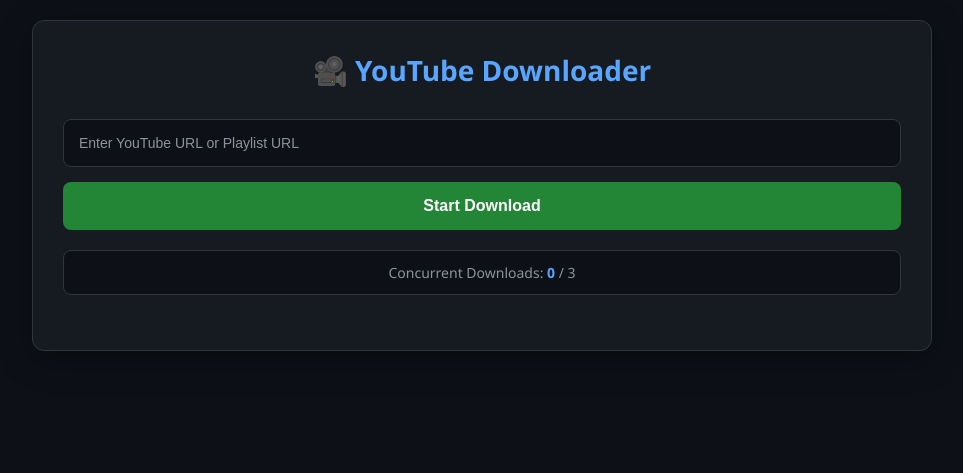
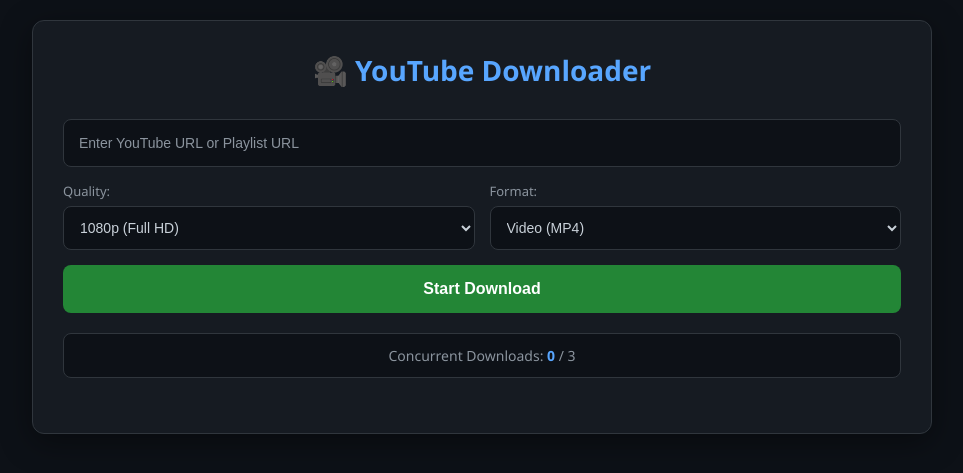
Before and after one commit to chahero/youtube-downloader, a Flask app: page / in a window 1280 px wide. Shown: the top 473 px of the page, without its empty margins (158-1121 px from the left). Run offline with Flask 3, Linux system fonts and the light colour scheme; some libraries are stand-ins or nearby versions.

Commit message:
비디오 다운로드 기능 개선: 화질 및 포맷 선택 옵션 추가, UI 수정

```diff
--- a/app.py
+++ b/app.py
@@ -25,26 +25,51 @@ active_downloads = 0
 lock = threading.Lock()
 playlist_groups = {}
 
+def get_format_string(quality, format_type):
+    """화질과 포맷에 따른 yt-dlp 포맷 문자열 반환"""
+    if format_type == 'audio_mp3':
+        return 'bestaudio/best'
+    elif format_type == 'audio_m4a':
+        return 'bestaudio[ext=m4a]/bestaudio/best'
+
+    # 비디오 포맷
+    quality_formats = {
+        'best': 'bestvideo+bestaudio/best',
+        '2160p': 'bestvideo[height<=2160]+bestaudio/best[height<=2160]',
+        '1440p': 'bestvideo[height<=1440]+bestaudio/best[height<=1440]',
+        '1080p': 'bestvideo[height<=1080]+bestaudio/best[height<=1080]',
+        '720p': 'bestvideo[height<=720]+bestaudio/best[height<=720]',
+        '480p': 'bestvideo[height<=480]+bestaudio/best[height<=480]',
+        '360p': 'bestvideo[height<=360]+bestaudio/best[height<=360]'
+    }
+
+    return quality_formats.get(quality, 'bestvideo+bestaudio/best')
+
 def download_worker():
     global active_downloads
 
     while True:
-        video_id, url = download_queue.get()
+        video_data = download_queue.get()
 
-        if video_id is None:
+        if video_data is None:
             break
+
+        video_id = video_data['video_id']
+        url = video_data['url']
+        quality = video_data.get('quality', 'best')
+        format_type = video_data.get('format_type', 'video')
 
         with lock:
             active_downloads += 1
 
-        download_video(video_id, url)
+        download_video(video_id, url, quality, format_type)
 
         with lock:
             active_downloads -= 1
 
         download_queue.task_done()
 
-def download_video(video_id, url):
+def download_video(video_id, url, quality='best', format_type='video'):
     try:
         download_status[video_id]['status'] = 'downloading'
         download_status[video_id]['message'] = 'Downloading...'
@@ -66,15 +91,29 @@ def download_video(video_id, url):
                 except:
                     pass
 
+        format_string = get_format_string(quality, format_type)
+
         ydl_opts = {
-            'format': 'best',
+            'format': format_string,
             'outtmpl': os.path.join(DOWNLOAD_FOLDER, '%(title)s.%(ext)s'),
             'progress_hooks': [progress_hook],
         }
 
+        # 오디오 전용일 때 postprocessor 추가
+        if format_type == 'audio_mp3':
+            ydl_opts['postprocessors'] = [{
+                'key': 'FFmpegExtractAudio',
+                'preferredcodec': 'mp3',
+                'preferredquality': '192',
+            }]
+
         with yt_dlp.YoutubeDL(ydl_opts) as ydl:
             info = ydl.extract_info(url, download=True)
             filename = ydl.prepare_filename(info)
+
+            # mp3 변환 시 확장자 변경
+            if format_type == 'audio_mp3':
+                filename = os.path.splitext(filename)[0] + '.mp3'
 
         download_status[video_id].update({
             'status': 'completed',
@@ -117,15 +156,12 @@ def extract_playlist_info(url):
         with yt_dlp.YoutubeDL(ydl_opts) as ydl:
             info = ydl.extract_info(url, download=False)
 
-            # 플레이리스트인지 확인
             if 'entries' in info:
                 videos = []
                 for entry in info['entries']:
                     if entry:
-                        # 썸네일 URL 가져오기
                         thumbnail = None
                         if 'thumbnails' in entry and entry['thumbnails']:
-                            # 가장 좋은 품질의 썸네일 선택
                             thumbnail = entry['thumbnails'][-1]['url']
                         elif 'thumbnail' in entry:
                             thumbnail = entry['thumbnail']
@@ -137,7 +173,6 @@ def extract_playlist_info(url):
                             'duration': entry.get('duration', 0)
                         })
 
-                # 플레이리스트 썸네일
                 playlist_thumbnail = None
                 if 'thumbnails' in info and info['thumbnails']:
                     playlist_thumbnail = info['thumbnails'][-1]['url']
@@ -152,7 +187,6 @@ def extract_playlist_info(url):
                     'thumbnail': playlist_thumbnail
                 }
             else:
-                # 단일 비디오 - 상세 정보 가져오기
                 thumbnail = None
                 if 'thumbnails' in info and info['thumbnails']:
                     thumbnail = info['thumbnails'][-1]['url']
@@ -173,22 +207,24 @@ def extract_playlist_info(url):
 def start_download():
     data = request.json
     url = data.get('url', '').strip()
+    quality = data.get('quality', 'best')
+    format_type = data.get('format_type', 'video')
 
     if not url:
         return jsonify({'error': 'No URL provided'}), 400
 
     try:
-        # URL 정보 추출
         info = extract_playlist_info(url)
 
         if info['is_playlist']:
-            # 플레이리스트 처리
             playlist_id = f"playlist_{datetime.now().timestamp()}"
             playlist_groups[playlist_id] = {
                 'title': info['title'],
                 'count': info['count'],
                 'video_ids': [],
-                'thumbnail': info.get('thumbnail')
+                'thumbnail': info.get('thumbnail'),
+                'quality': quality,
+                'format_type': format_type
             }
 
             video_ids = []
@@ -215,7 +251,9 @@ def start_download():
                         'playlist_id': playlist_id,
                         'playlist_title': info['title'],
                         'playlist_index': idx + 1,
-                        'playlist_count': info['count']
+                        'playlist_count': info['count'],
+                        'quality': quality,
+                        'format_type': format_type
                     }
                 else:
                     download_status[video_id] = {
@@ -229,10 +267,17 @@ def start_download():
                         'playlist_id': playlist_id,
                         'playlist_title': info['title'],
                         'playlist_index': idx + 1,
-                        'playlist_count': info['count']
+                        'playlist_count': info['count'],
+                        'quality': quality,
+                        'format_type': format_type
                     }
 
-                download_queue.put((video_id, video['url']))
+                download_queue.put({
+                    'video_id': video_id,
+                    'url': video['url'],
+                    'quality': quality,
+                    'format_type': format_type
+                })
 
             return jsonify({
                 'message': f'Playlist download started ({info["count"]} videos)',
@@ -243,7 +288,6 @@ def start_download():
                 'thumbnail': info.get('thumbnail')
             })
         else:
-            # 단일 비디오 처리
             video_id = f"video_{datetime.now().timestamp()}"
 
             cancel_events[video_id] = threading.Event()
@@ -259,7 +303,9 @@ def start_download():
                     'url': url,
                     'video_title': info['title'],
                     'thumbnail': info.get('thumbnail'),
-                    'duration': info.get('duration', 0)
+                    'duration': info.get('duration', 0),
+                    'quality': quality,
+                    'format_type': format_type
                 }
             else:
                 download_status[video_id] = {
@@ -269,10 +315,17 @@ def start_download():
                     'url': url,
                     'video_title': info['title'],
                     'thumbnail': info.get('thumbnail'),
-                    'duration': info.get('duration', 0)
+                    'duration': info.get('duration', 0),
+                    'quality': quality,
+                    'format_type': format_type
                 }
 
-            download_queue.put((video_id, url))
+            download_queue.put({
+                'video_id': video_id,
+                'url': url,
+                'quality': quality,
+                'format_type': format_type
+            })
 
             return jsonify({
                 'message': 'Download started',
@@ -291,7 +344,6 @@ def get_status(video_id):
 
 @app.route('/playlist-status/<playlist_id>')
 def get_playlist_status(playlist_id):
-    """플레이리스트 전체 상태 확인"""
     if playlist_id not in playlist_groups:
         return jsonify({'error': 'Playlist not found'}), 404
 
@@ -316,7 +368,9 @@ def get_playlist_status(playlist_id):
         'title': playlist['title'],
         'total': playlist['count'],
         'statuses': statuses,
-        'thumbnail': playlist.get('thumbnail')
+        'thumbnail': playlist.get('thumbnail'),
+        'quality': playlist.get('quality'),
+        'format_type': playlist.get('format_type')
     })
 
 @app.route('/cancel/<video_id>', methods=['POST'])
@@ -328,7 +382,6 @@ def cancel_download(video_id):
 
 @app.route('/cancel-playlist/<playlist_id>', methods=['POST'])
 def cancel_playlist(playlist_id):
-    """플레이리스트 전체 취소"""
     if playlist_id not in playlist_groups:
         return jsonify({'error': 'Playlist not found'}), 404
 
@@ -364,7 +417,6 @@ def delete_download(video_id):
 
 @app.route('/delete-playlist/<playlist_id>', methods=['DELETE'])
 def delete_playlist(playlist_id):
-    """플레이리스트 전체 삭제"""
     if playlist_id not in playlist_groups:
         return jsonify({'error': 'Playlist not found'}), 404
 
@@ -380,7 +432,6 @@ def delete_playlist(playlist_id):
                     del cancel_events[video_id]
                 deleted_count += 1
 
-    # 플레이리스트 그룹 삭제
     del playlist_groups[playlist_id]
 
     return jsonify({
--- a/static/style.css
+++ b/static/style.css
@@ -52,6 +52,50 @@ input[type="text"]:focus {
 
 input[type="text"]::placeholder {
     color: #8b949e;
+}
+
+.options-row {
+    display: flex;
+    gap: 15px;
+    margin-bottom: 15px;
+}
+
+.option-group {
+    flex: 1;
+}
+
+.option-group label {
+    display: block;
+    font-size: 13px;
+    color: #8b949e;
+    margin-bottom: 6px;
+    font-weight: 500;
+}
+
+select {
+    width: 100%;
+    padding: 12px;
+    background: #0d1117;
+    border: 1px solid #30363d;
+    border-radius: 8px;
+    font-size: 14px;
+    color: #c9d1d9;
+    cursor: pointer;
+    transition: all 0.3s;
+}
+
+select:hover {
+    border-color: #58a6ff;
+}
+
+select:focus {
+    outline: none;
+    border-color: #58a6ff;
+}
+
+select:disabled {
+    cursor: not-allowed;
+    opacity: 0.5;
 }
 
 button {
@@ -148,6 +192,16 @@ button:disabled {
 .playlist-status {
     font-size: 13px;
     color: #8b949e;
+    margin-right: 10px;
+}
+
+.playlist-quality {
+    font-size: 12px;
+    background: #58a6ff;
+    color: white;
+    padding: 3px 8px;
+    border-radius: 4px;
+    font-weight: bold;
 }
 
 .playlist-actions {
@@ -202,6 +256,17 @@ button:disabled {
 .playlist-badge {
     display: inline-block;
     background: #a371f7;
+    color: white;
+    padding: 2px 8px;
+    border-radius: 4px;
+    font-size: 11px;
+    font-weight: bold;
+    margin-right: 8px;
+}
+
+.quality-badge {
+    display: inline-block;
+    background: #58a6ff;
     color: white;
     padding: 2px 8px;
     border-radius: 4px;
@@ -383,6 +448,11 @@ button:disabled {
 
 /* 반응형 */
 @media (max-width: 768px) {
+    .options-row {
+        flex-direction: column;
+        gap: 12px;
+    }
+
     .item-content {
         flex-direction: column;
     }
--- a/templates/index.html
+++ b/templates/index.html
@@ -12,6 +12,31 @@
 
         <div class="input-section">
             <input type="text" id="url" placeholder="Enter YouTube URL or Playlist URL">
+
+            <div class="options-row">
+                <div class="option-group">
+                    <label for="quality">Quality:</label>
+                    <select id="quality">
+                        <option value="best">Best</option>
+                        <option value="2160p">2160p (4K)</option>
+                        <option value="1440p">1440p (2K)</option>
+                        <option value="1080p" selected>1080p (Full HD)</option>
+                        <option value="720p">720p (HD)</option>
+                        <option value="480p">480p</option>
+                        <option value="360p">360p</option>
+                    </select>
+                </div>
+
+                <div class="option-group">
+                    <label for="format">Format:</label>
+                    <select id="format">
+                        <option value="video">Video (MP4)</option>
+                        <option value="audio_mp3">Audio Only (MP3)</option>
+                        <option value="audio_m4a">Audio Only (M4A)</option>
+                    </select>
+                </div>
+            </div>
+
             <button onclick="startDownload()">Start Download</button>
         </div>
 
@@ -26,6 +51,18 @@
         let checkIntervals = {};
         let playlistIntervals = {};
 
+        // 포맷 선택 시 화질 옵션 비활성화/활성화
+        document.getElementById('format').addEventListener('change', function() {
+            const qualitySelect = document.getElementById('quality');
+            if (this.value.startsWith('audio_')) {
+                qualitySelect.disabled = true;
+                qualitySelect.style.opacity = '0.5';
+            } else {
+                qualitySelect.disabled = false;
+                qualitySelect.style.opacity = '1';
+            }
+        });
+
         function formatDuration(seconds) {
             if (!seconds) return '';
             const hours = Math.floor(seconds / 3600);
@@ -38,8 +75,26 @@
             return `${minutes}:${String(secs).padStart(2, '0')}`;
         }
 
+        function getQualityBadge(quality, format_type) {
+            if (format_type === 'audio_mp3') return '🎵 MP3';
+            if (format_type === 'audio_m4a') return '🎵 M4A';
+
+            const badges = {
+                'best': '⭐ Best',
+                '2160p': '🎬 4K',
+                '1440p': '🎬 2K',
+                '1080p': '📺 1080p',
+                '720p': '📺 720p',
+                '480p': '📺 480p',
+                '360p': '📺 360p'
+            };
+            return badges[quality] || quality;
+        }
+
         async function startDownload() {
             const url = document.getElementById('url').value.trim();
+            const quality = document.getElementById('quality').value;
+            const format_type = document.getElementById('format').value;
 
             if (!url) {
                 alert('Please enter a URL');
@@ -55,7 +110,11 @@
                 const response = await fetch('/download', {
                     method: 'POST',
                     headers: {'Content-Type': 'application/json'},
-                    body: JSON.stringify({ url: url })
+                    body: JSON.stringify({
+                        url: url,
+                        quality: quality,
+                        format_type: format_type
+                    })
                 });
 
                 const data = await response.json();
@@ -102,6 +161,7 @@
                     <div class="playlist-info">
                         <span class="playlist-title" id="playlist-title-${playlistId}">Playlist (${count} videos)</span>
                         <span class="playlist-status" id="playlist-status-${playlistId}">Processing...</span>
+                        <span class="playlist-quality" id="playlist-quality-${playlistId}"></span>
                     </div>
                     <div class="playlist-actions">
                         <button class="cancel-playlist-btn" onclick="cancelPlaylist('${playlistId}')">Cancel All</button>
@@ -143,6 +203,8 @@
                         playlistBadge = `<span class="playlist-badge">${data.playlist_index}/${data.playlist_count}</span>`;
                     }
 
+                    const qualityBadge = `<span class="quality-badge">${getQualityBadge(data.quality, data.format_type)}</span>`;
+
                     const thumbnailHtml = data.thumbnail || thumbnail
                         ? `<img src="${data.thumbnail || thumbnail}" alt="Video thumbnail" class="video-thumbnail">`
                         : '<div class="video-thumbnail-placeholder">🎬</div>';
@@ -159,7 +221,7 @@
                             </div>
                             <div class="item-details">
                                 <div class="item-header">
-                                    <div class="url">${playlistBadge}${displayUrl}</div>
+                                    <div class="url">${playlistBadge}${qualityBadge}${displayUrl}</div>
                                     <div class="action-buttons">
                                         <button class="download-file-btn" id="download-file-${videoId}" onclick="downloadFile('${videoId}')" style="display: none;">⬇</button>
                                         <button class="cancel-btn" id="cancel-${videoId}" onclick="cancelDownload('${videoId}')">✕</button>
@@ -240,6 +302,7 @@
 
                     const titleElem = document.getElementById('playlist-title-' + playlistId);
                     const statusElem = document.getElementById('playlist-status-' + playlistId);
+                    const qualityElem = document.getElementById('playlist-quality-' + playlistId);
                     const cancelBtn = document.querySelector(`#playlist-${playlistId} .cancel-playlist-btn`);
                     const deleteBtn = document.querySelector(`#playlist-${playlistId} .delete-playlist-btn`);
 
@@ -250,6 +313,10 @@
                     if (statusElem) {
                         const s = data.statuses;
                         statusElem.textContent = `✓${s.completed} ⏳${s.downloading} ⏸${s.queued} ✕${s.cancelled} ✗${s.error}`;
+                    }
+
+                    if (qualityElem && data.quality) {
+                        qualityElem.textContent = getQualityBadge(data.quality, data.format_type);
                     }
 
                     const activeCount = data.statuses.downloading + data.statuses.queued;
```
